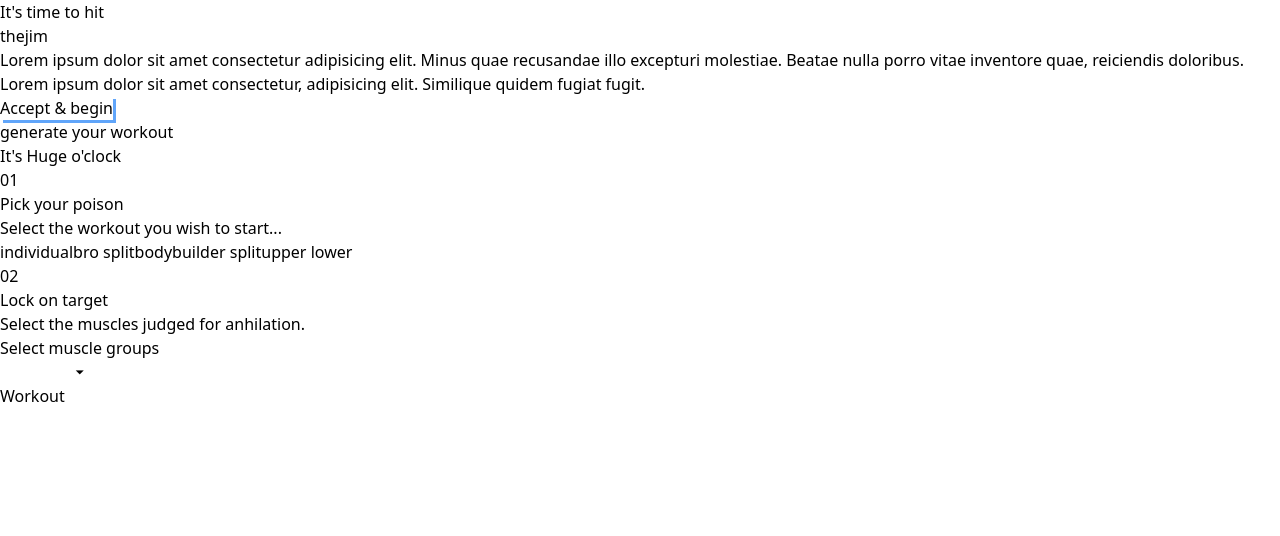
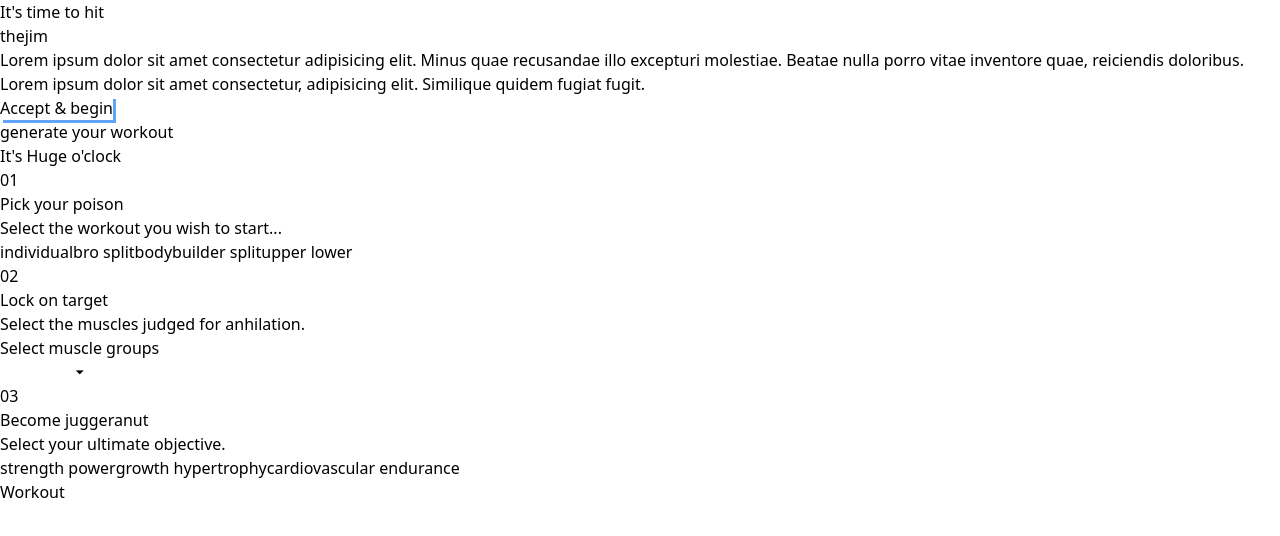
Before and after one commit to bhemi28/jim-react, a React (Vite) app: page / in a window 1280 px wide. Shown: the top 536 px of the page. Built offline with nearby package versions, Linux system fonts and the light colour scheme.

Commit message:
added 3rd section and added selection preview for rach section

```diff
--- a/src/components/Generator.jsx
+++ b/src/components/Generator.jsx
@@ -1,59 +1,105 @@
-import React, { useState } from 'react'
-import SectionWrapper from './SectionWrapper'
-import { WORKOUTS } from '../utils/swoldier'
+import React, { useState } from "react";
+import SectionWrapper from "./SectionWrapper";
+import { SCHEMES, WORKOUTS } from "../utils/swoldier";
 
 const Header = (props) => {
-  const { index, title, description } = props
+  const { index, title, description } = props;
 
   return (
-    <div className='flex flex-col gap-4'>
-      <div className='flex items-center justify-center text-center gap-4' >
-        <p className='text-2xl sm:text-3xl  md:text-5xl font-bold text-slate-400'>{index}</p>
-        <h3 className='text-lg sm:text-2xl md:text-3xl font-semibold text-slate-200'>{title}</h3>
+    <div className="flex flex-col gap-4">
+      <div className="flex items-center justify-center text-center gap-4">
+        <p className="text-2xl sm:text-3xl  md:text-5xl font-bold text-slate-400">
+          {index}
+        </p>
+        <h3 className="text-lg sm:text-2xl md:text-3xl font-semibold text-slate-200">
+          {title}
+        </h3>
       </div>
-      <p className='text-center text-sm sm:text-base mx-auto'>{description}</p>
+      <p className="text-center text-sm sm:text-base mx-auto">{description}</p>
     </div>
-  )
-}
+  );
+};
 
 const Generator = () => {
-
-  const [showModal,setShowModal] = useState(false);
+  const [showModal, setShowModal] = useState(false);
+  const [poison, setPoison] = useState("individual");
+  const [muscles, setMuscles] = useState([]);
+  const [goal, setGoal] = useState("strength_power");
 
   const toggleModal = () => {
     setShowModal(!showModal);
-  }
+  };
 
   return (
-    <SectionWrapper header={"generate your workout"} title={['It\'s', 'Huge', 'o\'clock']}>
-      <Header index={'01'} title={'Pick your poison'} description={"Select the workout you wish to start..."} />
-      <div className='grid grid-cols-2 md:grid-cols-4 gap-4'>
-
-        {
-          Object.keys(WORKOUTS).map((type, typeIndex) => {
-            return (
-              <button className='bg-slate-950 border border-blue-400 py-2 px-4 rounded-lg duration-200 hover:border-blue-600' key={typeIndex}>
-                <p className='capitalize'>{type.replaceAll('_', " ")}</p>
-              </button>
-            )
-          })
-        }
+    <SectionWrapper
+      header={"generate your workout"}
+      title={["It's", "Huge", "o'clock"]}
+    >
+      <Header
+        index={"01"}
+        title={"Pick your poison"}
+        description={"Select the workout you wish to start..."}
+      />
+      <div className="grid grid-cols-2 md:grid-cols-4 gap-4">
+        {Object.keys(WORKOUTS).map((type, typeIndex) => {
+          return (
+            <button
+              className={
+                "bg-slate-950 border py-2 px-4 rounded-lg duration-200 border-blue-400 hover:border-blue-600" +
+                (type === poison ? 'border-blue-600 shadow-md shadow-blue-200' : 'border-blue-400')
+              }
+              key={typeIndex}
+              onClick={() => {
+                setPoison(type);
+              }}
+            >
+              <p className="capitalize">{type.replaceAll("_", " ")}</p>
+            </button>
+          );
+        })}
       </div>
 
-      <Header index={'02'} title={'Lock on target'} description={"Select the muscles judged for anhilation."} />
-      <div className='bg-slate-950 p-3 border border-blue-400 rounded-lg flex flex-col'>
-        <button onClick={toggleModal} className='flex w-full relative items-center justify-center'>
+      <Header
+        index={"02"}
+        title={"Lock on target"}
+        description={"Select the muscles judged for anhilation."}
+      />
+      <div className="bg-slate-950 p-3 border border-blue-400 rounded-lg flex flex-col">
+        <button
+          onClick={toggleModal}
+          className="flex w-full relative items-center justify-center"
+        >
           <p>Select muscle groups</p>
           <i className="ri-arrow-down-s-fill absolute top-1/2 -translate-y-1/2 right-3"></i>
         </button>
-          {showModal && (
-            <div>
-              modal
-            </div>
-          )}
+        {showModal && <div>modal</div>}
+      </div>
+
+      <Header
+        index={"03"}
+        title={"Become juggeranut"}
+        description={"Select your ultimate objective."}
+      />
+      <div className="grid grid-cols-3  gap-4">
+        {Object.keys(SCHEMES).map((scheme, schemeIndex) => {
+          return (
+            <button
+              className={
+                "bg-slate-950 border   border-blue-400 py-2 px-4 rounded-lg duration-200 hover:border-blue-600" +
+                (scheme === goal ? "border-blue-600 shadow-md shadow-blue-200" : "border-blue-400")
+              }
+              key={schemeIndex}
+              onClick={() => {
+                setGoal(scheme);
+              }}
+            >
+              <p className="capitalize">{scheme.replaceAll("_", " ")}</p>
+            </button>
+          );
+        })}
       </div>
     </SectionWrapper>
-  )
-}
+  );
+};
 
-export default Generator
+export default Generator;
```
